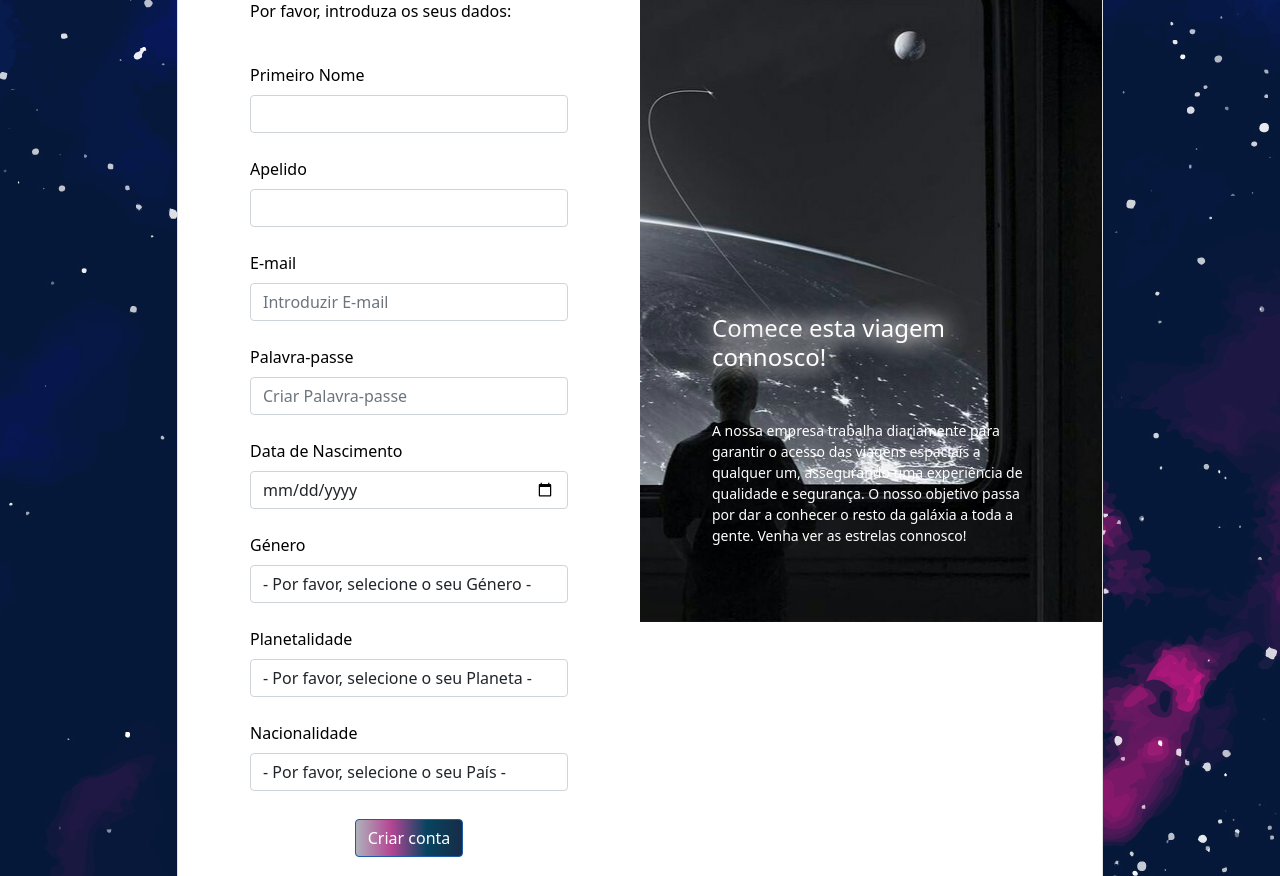
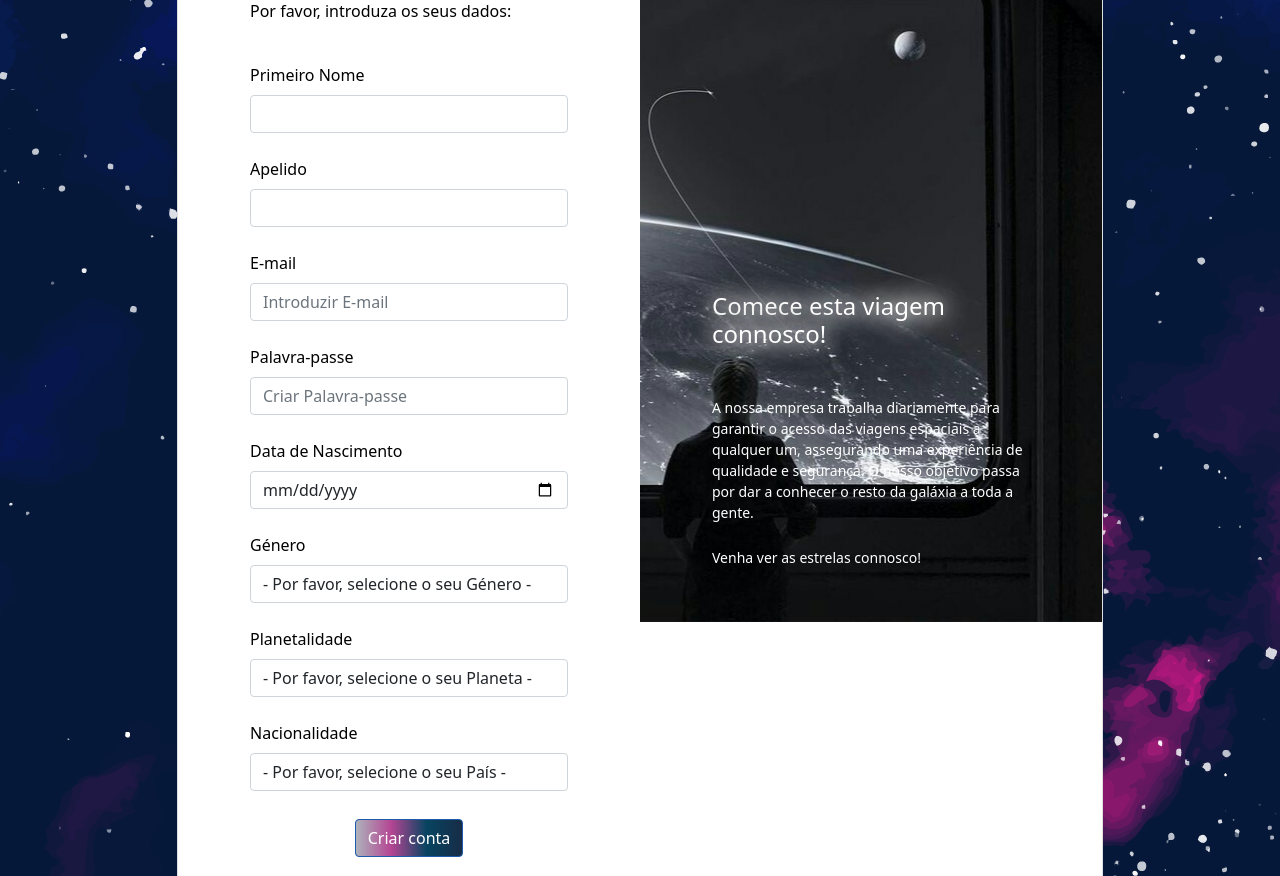
Before and after one commit to SalvadorD18/DIAM-Space4All, a Django app: page /register in a window 1280 px wide. Shown: the part 319-1195 px from the top of the page. Run offline with Django 4.2, Linux system fonts and the light colour scheme; some libraries are stand-ins or nearby versions.

Commit message:
Venha ver as estrelas connosco!

```diff
--- a/Space4All/space_trip/templates/space_trip/register.html
+++ b/Space4All/space_trip/templates/space_trip/register.html
@@ -102,7 +102,9 @@
                                     <br><br><br>
                                     <h4 style="color: white" class="glow mb-4">Comece esta viagem connosco!</h4>
                                     <br>
-                                    <p style="color: white" class="small mb-0">A nossa empresa trabalha diariamente para garantir o acesso das viagens espaciais a qualquer um, assegurando uma experiência de qualidade e segurança. O nosso objetivo passa por dar a conhecer o resto da galáxia a toda a gente. Venha ver as estrelas connosco!</p>
+                                    <p style="color: white" class="small mb-0">A nossa empresa trabalha diariamente para garantir o acesso das viagens espaciais a qualquer um, assegurando uma experiência de qualidade e segurança. O nosso objetivo passa por dar a conhecer o resto da galáxia a toda a gente.</p>
+                                    <br>
+                                    <p style="color: white" class="small mb-0">Venha ver as estrelas connosco!</p>
                                 </div>
                             </div>
                         </div>
```
